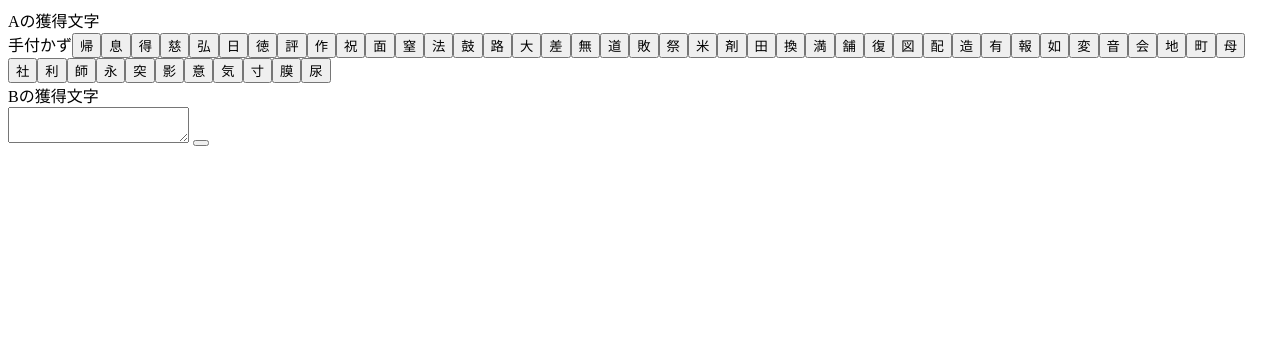
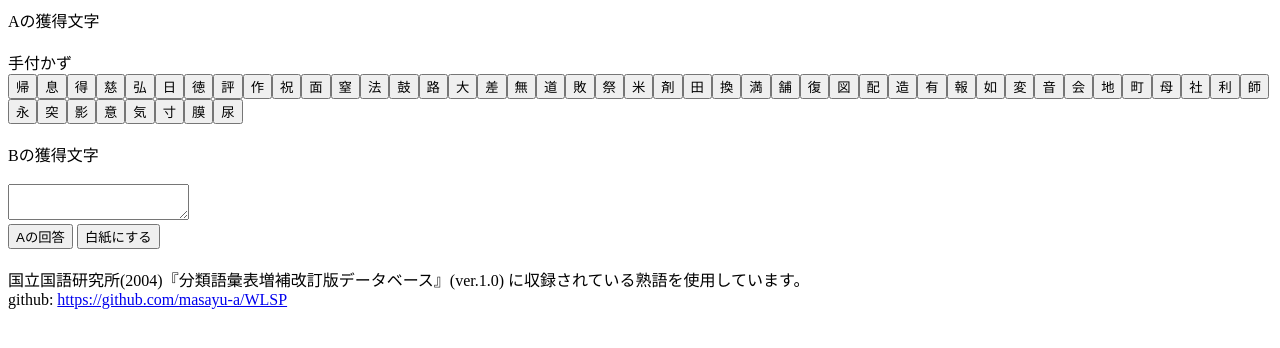
Before and after one commit to mt-experience/kanjiCampounding, a plain HTML site: page kanjiCampounding.html in a window 1280 px wide. Drawn offline with Linux system fonts and the light colour scheme.

Commit message:
Update kanjiCampounding.html
出典を明示した。メモ書き領域を追加した。

```diff
--- a/kanjiCampounding.html
+++ b/kanjiCampounding.html
@@ -6,12 +6,19 @@
   <script src="kanjiCampounding.js"></script>
 </head>
 <body>
-<div style="width:auto;">
-  <div id="a-gain-list">Aの獲得文字</div>
-  <div id="free-list">手付かず</div>
-  <div id="b-gain-list">Bの獲得文字</div>
-</div>
-<textarea id="input-text"></textarea>
-<button id="judge-button">
+  <div>
+    <div id="a-list">Aの獲得文字<br/></div><br/>
+    <div id="free-list">手付かず<br/></div><br/>
+    <div id="b-list">Bの獲得文字<br/></div><br/>
+  </div>
+  <textarea id="input-text" readonly></textarea>
+  <br/>
+  <button id="judge-button" value="A">Aの回答</button>
+  <button id="clear-button">白紙にする</button>
+  </br></br>
+  国立国語研究所(2004)『分類語彙表増補改訂版データベース』(ver.1.0) に収録されている熟語を使用しています。</br>
+  github: <a href="https://github.com/masayu-a/WLSP">https://github.com/masayu-a/WLSP</a>
+  </br>
+  <span id="note" style="color:white"></span>
 </body>
 </html>
```
